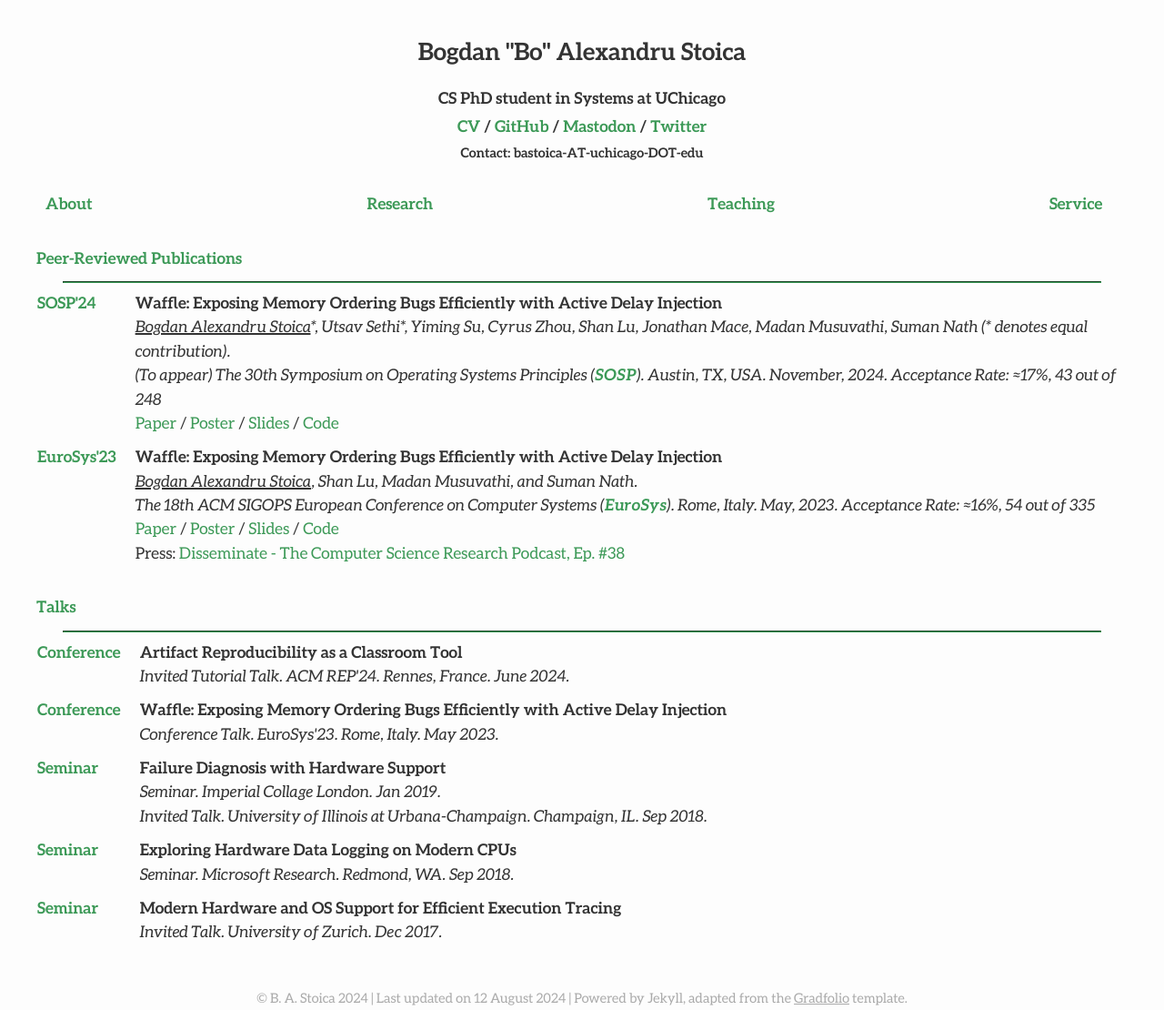
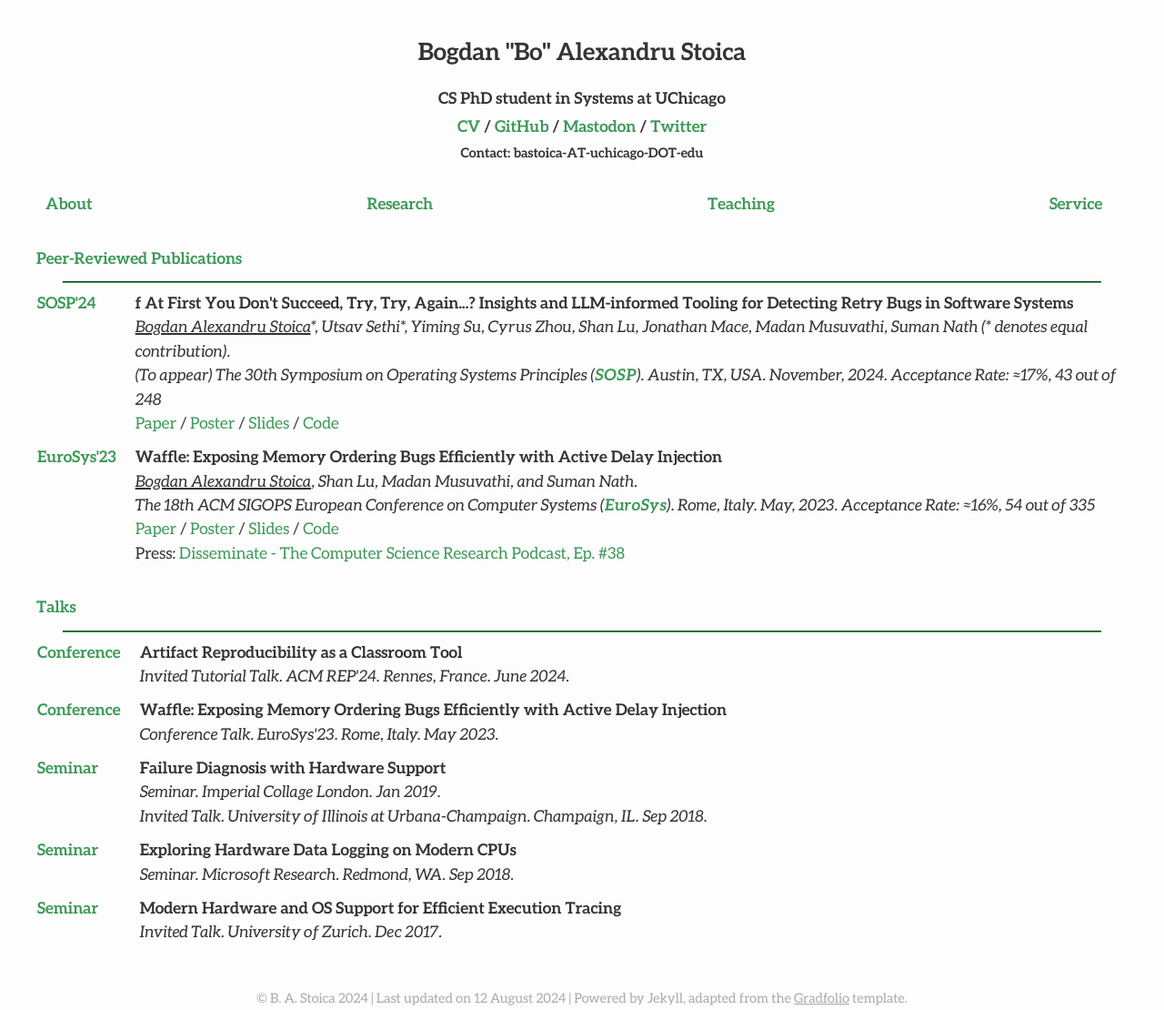
Before and after one commit to bastoica/bastoica.github.io, a Jekyll site: the page built from research.md, in a window 1280 px wide. Shown: the whole page at 91% size. Built offline with Jekyll 4.4.1, drawn with Linux system fonts in a browser that asks for light colours; nearby versions of some CDN libraries.

Commit message:
Fixed broken title

```diff
--- a/research.md
+++ b/research.md
@@ -19,7 +19,7 @@ published: true
   <tr>
     <td class="table-left-column-with-text-color"><b>SOSP'24</b></td>
     <td class="table-right-column">
-	  <b>Waffle: Exposing Memory Ordering Bugs Efficiently with Active Delay Injection</b><br>
+	  <b>f At First You Don't Succeed, Try, Try, Again...? Insights and LLM-informed Tooling for Detecting Retry Bugs in Software Systems</b><br>
 	  <i><u style="text-decoration-thickness: 2px;">Bogdan Alexandru Stoica</u>*, Utsav Sethi*, Yiming Su, Cyrus Zhou, Shan Lu, Jonathan Mace, Madan Musuvathi, Suman Nath (* denotes equal contribution).</i><br>
 	  <i>(To appear) The 30th Symposium on Operating Systems Principles (<a class="useful-links" href="https://sigops.org/s/conferences/sosp/2024/" target="_blank"><b>SOSP</b></a>). Austin, TX, USA. November, 2024. Acceptance Rate: ≈17%, 43 out of 248</i><br>
 	  <a class="useful-links" href="" target="_blank">Paper</a> / <a class="useful-links" href="" target="_blank">Poster</a> / <a class="useful-links" href="" target="_blank">Slides</a> / <a class="useful-links" href="" target="_blank">Code</a><br>
```
